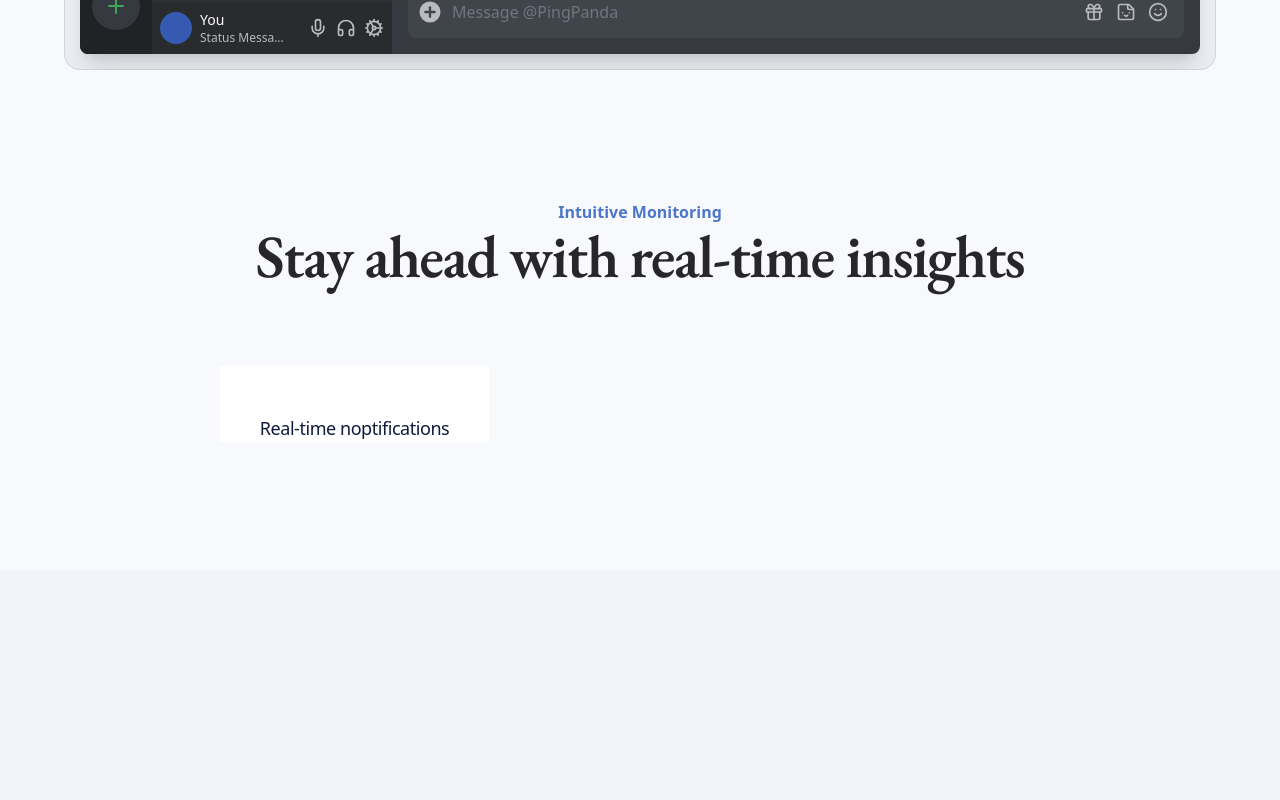
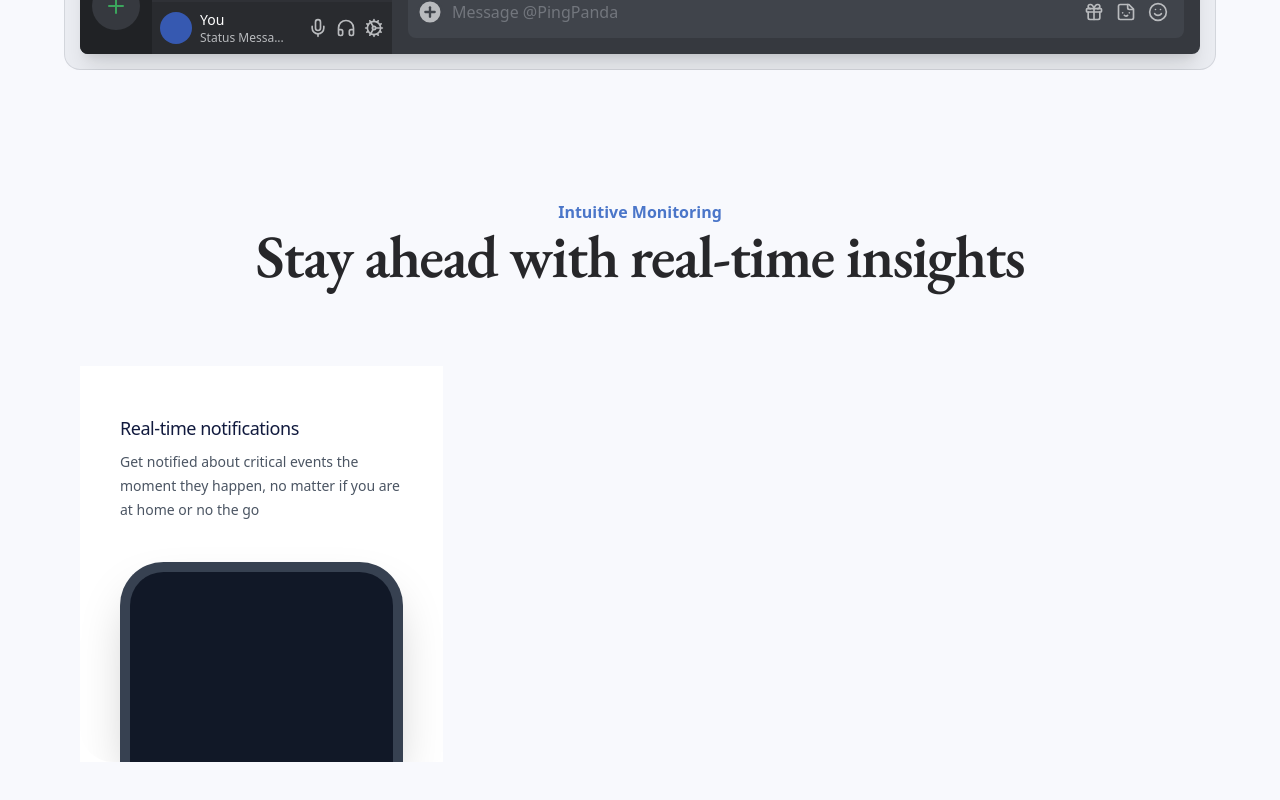
Before and after one commit to Lostovayne/Real-Time-SaaS-Insights-with-Discord, a Next.js app: page / in a window 1280 px wide. Shown: the part 1518-2318 px from the top of the page. Before the commit the page ends 2088 px from the top, so only its background shows below. Built offline with nearby package versions, Linux system fonts and the light colour scheme.

Commit message:
add section element

```diff
--- a/src/app/(landing)/page.tsx
+++ b/src/app/(landing)/page.tsx
@@ -122,8 +122,15 @@ const Page = () => {
               <div className="relative flex h-full flex-col overflow-hidden rounded-[calc(theme(borderRadius.lg)+1px)] lg:rounded-l-[calc(2rem+1px)]">
                 <div className="px-8 pb-3 pt-8 sm:px-10 sm:pb-0 sm:pt-10">
                   <p className="mt-2 text-lg/7 font-medium tracking-tight text-brand-950 max-lg:text-center">
-                    Real-time noptifications
+                    Real-time notifications
                   </p>
+                  <p className="mt-2 max-w-lg text-sm/6 text-gray-600 max-lg:text-center">
+                    Get notified about critical events the moment they happen,
+                    no matter if you are at home or no the go
+                  </p>
+                </div>
+                <div className="relative min-h-[30vh] w-full grow [container-type:inline-size] max-lg:mx-auto max-lg:max-w-sm">
+                  <div className="absolute inset-x-10 bottom-0 top-10 overflow-hidden rounded-t-[12cqw] border-x-[3cqw] border-t-[3cqw] border-gray-700 bg-gray-900 shadow-2xl"></div>
                 </div>
               </div>
             </div>
--- a/src/components/heading.tsx
+++ b/src/components/heading.tsx
@@ -14,7 +14,7 @@ export const Heading: FC<HeadingProps> = ({
   return (
     <h1
       className={cn(
-        "text-5xl sm:text-6xl text-pretty font-heading font-semibold tracking-tight text-zinc-800",
+        "text-5xl sm:text-6xl text-pretty font-heading font-semibold tracking-tight text-zinc-800 antialiased",
         className
       )}
       {...props}
```
